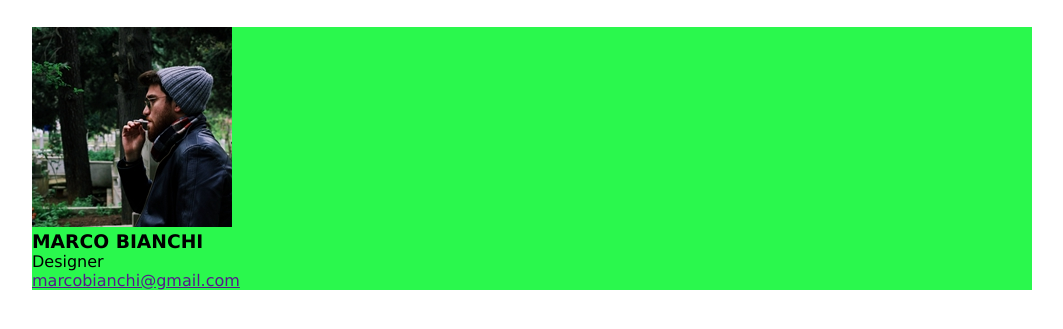
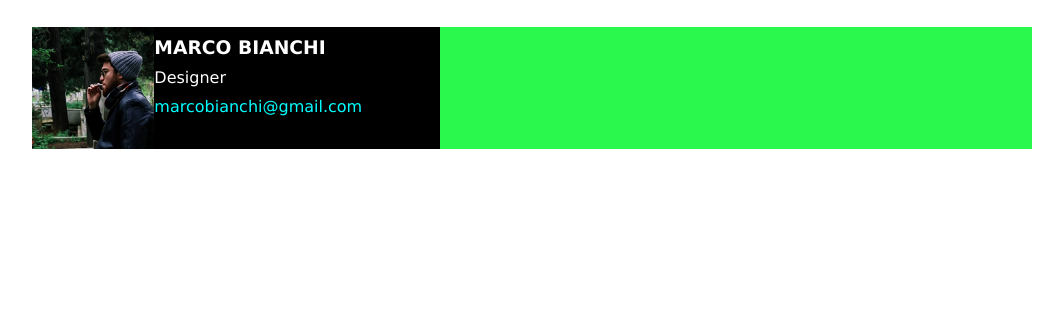
Before and after one commit to Dave-93/html-css-flex-cards, a plain HTML site: page index.html in a window 1280 px wide. Shown: the part 139-468 px from the top of the page, without its empty margins (108-1171 px from the left). Drawn offline with Linux system fonts and the light colour scheme.

Commit message:
feat: set box

```diff
--- a/css/style.css
+++ b/css/style.css
@@ -32,3 +32,30 @@ header, .container-box{
 
     background-color: rgb(42, 248, 77);/*da togliere*/
 }
+
+.box{
+    background-color: black;
+    color: white;
+    display: flex;
+}
+
+.box img{
+    width: 30%;
+}
+
+.box-info{
+    width: 70%;
+}
+
+.box-info > h3{
+    margin-top: 10px;
+}
+
+.box-info > p{
+    margin: 10px 0;
+}
+
+.box-info > a{
+    color: cyan;
+    text-decoration: none;
+}
```
